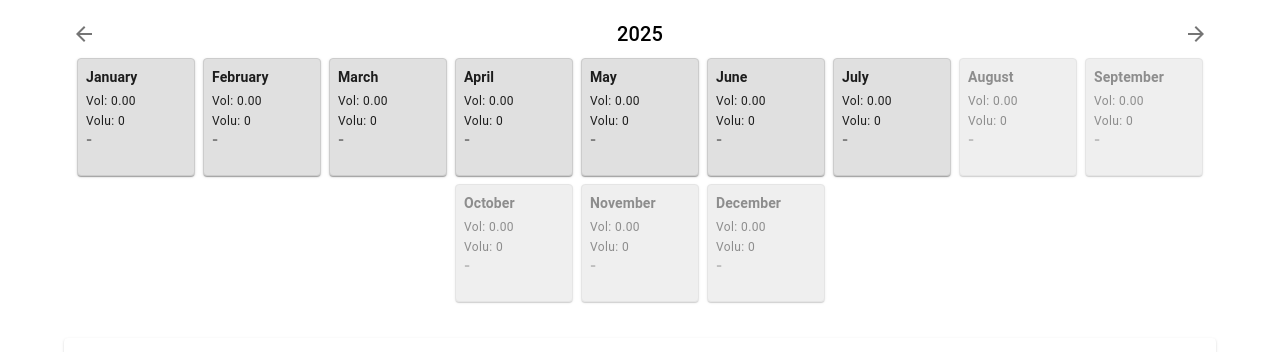
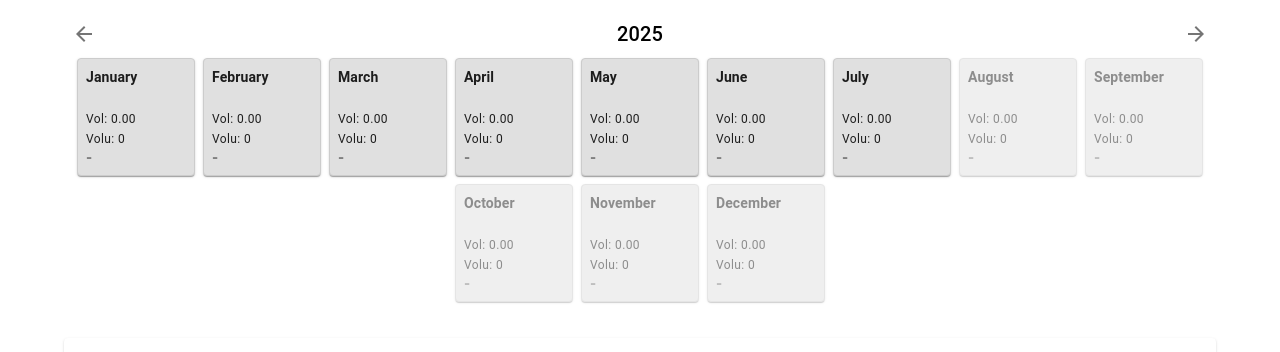
Before and after one commit to VrushaliDipakPatil/market_seasonality_explorer, a React (Create React App) app: page / in a window 1280 px wide. Shown: the part 196-548 px from the top of the page. Built offline with nearby package versions, Linux system fonts and the light colour scheme; no server answers.

Commit message:
performance arrow added

```diff
--- a/src/components/CalandarView.jsx
+++ b/src/components/CalandarView.jsx
@@ -51,18 +51,6 @@ const CalendarView = ({ data, view, onDateSelect, range, selectedDate }) => {
     }
   }, [currentDate, view]);
 
-  const getVolatilityColor = (volatility) => {
-    if (volatility >= 0.06) return "#f44336"; // red - high
-    if (volatility >= 0.03) return "#ff9800"; // orange - medium
-    if (volatility >= 0.01) return "#8bc34a"; // green - low
-    return "#e0e0e0"; // gray
-  };
-
-  const getPerformanceArrow = (perf) => {
-    if (perf > 0) return "▲";
-    if (perf < 0) return "▼";
-    return "-";
-  };
 
 const renderCell = (date, label = null, cellData = null) => {
   const dateStr = date.format("YYYY-MM-DD");
@@ -76,7 +64,6 @@ const renderCell = (date, label = null, cellData = null) => {
 
   const { volatility, volume, priceChange } = cellData || data[dateStr] || {};
 
-  // Volatility Color
   const getVolatilityColor = (volatility) => {
     if (volatility >= 0.06) return "#f44336"; // High - Red
     if (volatility >= 0.03) return "#ff9800"; // Medium - Orange
@@ -84,7 +71,6 @@ const renderCell = (date, label = null, cellData = null) => {
     return "#e0e0e0"; // Very low / no data - Gray
   };
 
-  // Volume Bar Width (% based on max observed volume)
   const getBarWidthPercent = (volume) => {
     if (!volume || volume <= 0) return 0;
     if (volume >= 1000000) return 95;
@@ -94,8 +80,8 @@ const renderCell = (date, label = null, cellData = null) => {
     return 10;
   };
 
-  // Performance Arrow and Color
   const getPerformanceIndicator = (change) => {
+    if (typeof change !== "number") return { arrow: "-", color: "gray" };
     if (change > 0) return { arrow: "▲", color: "green" };
     if (change < 0) return { arrow: "▼", color: "red" };
     return { arrow: "-", color: "gray" };
@@ -122,20 +108,20 @@ const renderCell = (date, label = null, cellData = null) => {
         border: isTodayDate ? "2px solid #1976d2" : "1px solid #ccc",
         opacity: isFutureDate(date) ? 0.5 : 1,
         position: "relative",
-    // display: "flex",
-    // flexDirection: "column",
-    // justifyContent: "space-between",  // Even spacing top to bottom
-    alignItems: "flex-start",         // Align content to left
+        display: "flex",
+        flexDirection: "column",
+        justifyContent: "space-between",
+        alignItems: "flex-start",
         overflow: "hidden",
       }}
     >
-  {/* Top: Label (Date or Month) */}
+      {/* Top: Label */}
       <Typography variant="subtitle2" sx={{ fontWeight: 600, whiteSpace: "nowrap" }}>
         {label || date.format("DD MMM")}
       </Typography>
 
-  {/* Middle: Data */}
-  <Box sx={{ mt: "auto" }}>
+      {/* Middle: Volatility, Volume, Arrow */}
+      <Box sx={{ width: "100%" }}>
         <Typography variant="caption" sx={{ lineHeight: 1.2 }}>
           Vol: {volatility?.toFixed(2) || "-"}
         </Typography><br/>
@@ -159,9 +145,9 @@ const renderCell = (date, label = null, cellData = null) => {
       <Box
         sx={{
           position: "absolute",
-      bottom: 6,
+          bottom: 4,
           left: 4,
-      height: 6,
+          height: 5,
           width: `${barWidth}%`,
           backgroundColor: "#1976d2",
           borderRadius: "4px",
@@ -174,6 +160,7 @@ const renderCell = (date, label = null, cellData = null) => {
 
 
 
+
 const getDailyCells = () => {
   const startOfMonth = currentDate.startOf("month");
   const endOfMonth = currentDate.endOf("month");
@@ -181,11 +168,31 @@ const renderCell = (date, label = null, cellData = null) => {
   let day = startOfMonth;
 
   while (day.isSameOrBefore(endOfMonth)) {
-      cells.push(renderCell(day));
+    const dateStr = day.format("YYYY-MM-DD");
+    const entry = data[dateStr] || {};
+
+    const volatility = entry.volatility || 0;
+    const volume = entry.volume || 0;
+    const priceChange =
+      entry.performance === "up"
+        ? 1
+        : entry.performance === "down"
+        ? -1
+        : 0;
+
+    cells.push(
+      renderCell(day, null, {
+        volatility,
+        volume,
+        priceChange,
+      })
+    );
+
     day = day.add(1, "day");
   }
   return cells;
 };
+
 
   const getWeeklyCells = () => {
     const cells = [];
@@ -195,8 +202,7 @@ const renderCell = (date, label = null, cellData = null) => {
 
       let weeklyVol = 0;
       let totalVolu = 0;
-      let priceStart = null;
-      let priceEnd = null;
+      let performance = 0;
       let count = 0;
 
       for (let j = 0; j < 7; j++) {
@@ -206,14 +212,13 @@ const renderCell = (date, label = null, cellData = null) => {
         if (entry) {
           weeklyVol += entry.volatility || 0;
           totalVolu += entry.volume || 0;
-          if (priceStart === null) priceStart = entry.open;
-          priceEnd = entry.close;
+          performance = entry.performance === "up" ? 1 : entry.performance === "down" ? -1 : 0
           count++;
         }
       }
 
       const avgVol = count ? weeklyVol / count : 0;
-      const perf = priceStart && priceEnd ? (priceEnd - priceStart) / priceStart : 0;
+      const perf = performance;
 
       cells.push(renderCell(weekStart, `${weekStart.format("DD MMM")} - ${weekEnd.format("DD MMM")}`, {
         volatility: avgVol,
@@ -233,8 +238,7 @@ const renderCell = (date, label = null, cellData = null) => {
       const monthEnd = monthStart.endOf("month");
       let monthVol = 0;
       let totalVolu = 0;
-      let priceStart = null;
-      let priceEnd = null;
+      let performance = 0;
       let count = 0;
 
       for (let d = monthStart; d.isSameOrBefore(monthEnd); d = d.add(1, "day")) {
@@ -243,14 +247,13 @@ const renderCell = (date, label = null, cellData = null) => {
         if (entry) {
           monthVol += entry.volatility || 0;
           totalVolu += entry.volume || 0;
-          if (priceStart === null) priceStart = entry.open;
-          priceEnd = entry.close;
+          performance = entry.performance === "up" ? 1 : entry.performance === "down" ? -1 : 0
           count++;
         }
       }
 
       const avgVol = count ? monthVol / count : 0;
-      const perf = priceStart && priceEnd ? (priceEnd - priceStart) / priceStart : 0;
+      const perf = performance;
 
       cells.push(renderCell(monthStart, monthStart.format("MMMM"), {
         volatility: avgVol,
```
Lines whose indentation alone changed are shown as unchanged.
